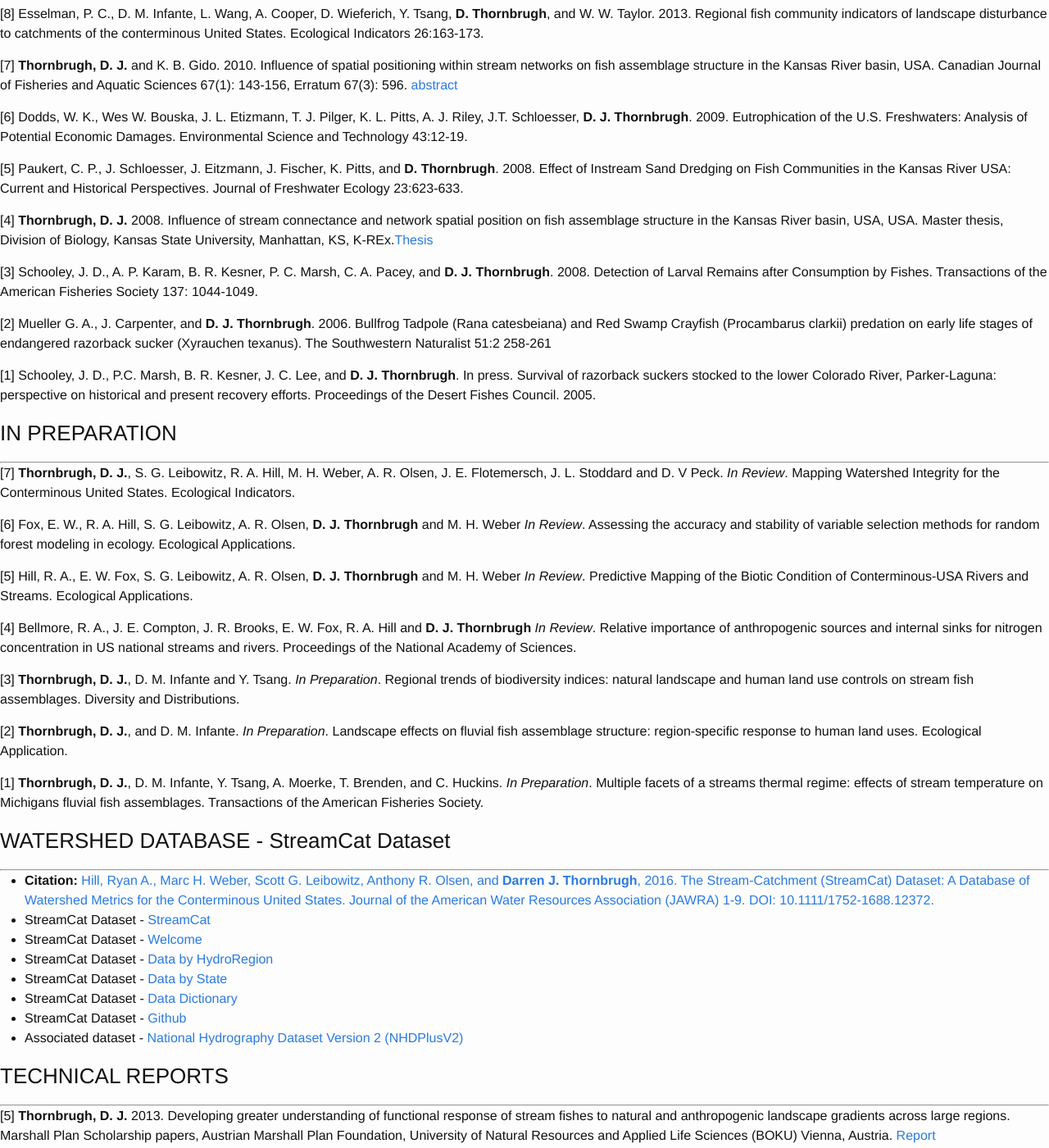
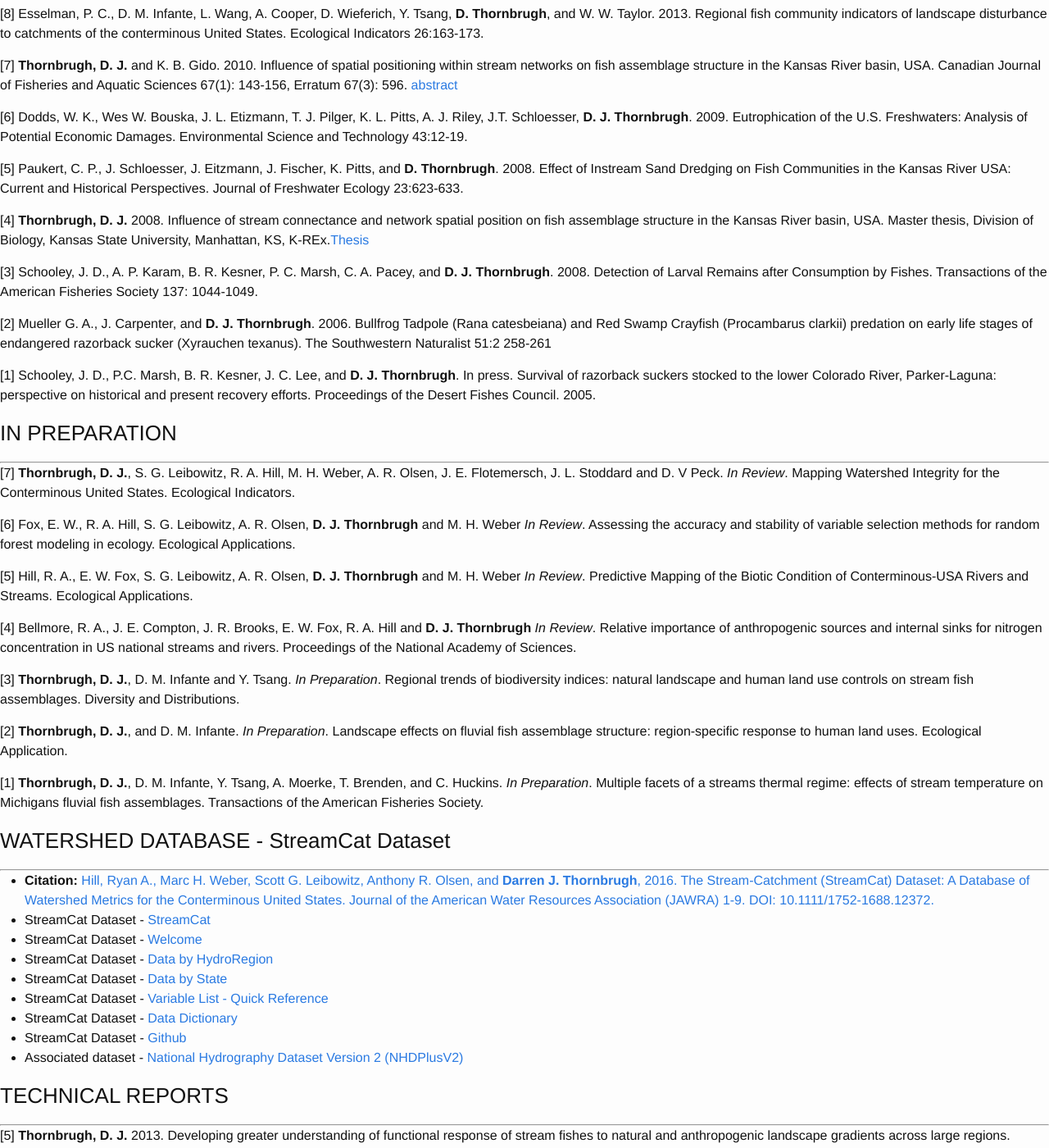
Before and after one commit to dthor/dthor.github.io, a Jekyll site: the page built from publications/publications.md, in a window 1280 px wide and 1400 px high, scrolled down 914 px. Shown: the whole window at 82% size. Built offline with Jekyll 4.4.1, drawn with Linux system fonts in a browser that asks for light colours; nearby versions of some CDN libraries; some web fonts are replaced.

Commit message:
update streamcat links

```diff
--- a/publications/publications.md
+++ b/publications/publications.md
@@ -24,7 +24,7 @@ permalink: /publications/
 
 [5] Paukert, C. P., J. Schloesser, J. Eitzmann, J. Fischer, K. Pitts, and **D. Thornbrugh**. 2008.  Effect of Instream Sand Dredging on Fish Communities in the Kansas River USA: Current and Historical Perspectives. Journal of Freshwater Ecology 23:623-633.
 
-[4] **Thornbrugh, D. J.** 2008. Influence of stream connectance and network spatial position on fish assemblage structure in the Kansas River basin, USA, USA. Master thesis, Division of Biology, Kansas State University, Manhattan, KS, K-REx.[Thesis](http://krex.k-state.edu/dspace/handle/2097/535)
+[4] **Thornbrugh, D. J.** 2008. Influence of stream connectance and network spatial position on fish assemblage structure in the Kansas River basin, USA. Master thesis, Division of Biology, Kansas State University, Manhattan, KS, K-REx.[Thesis](http://krex.k-state.edu/dspace/handle/2097/535)
 
 [3] Schooley, J. D., A. P. Karam, B. R. Kesner, P. C. Marsh, C. A. Pacey, and **D. J. Thornbrugh**. 2008. Detection of Larval Remains after Consumption by Fishes. Transactions of the American Fisheries Society 137: 1044-1049.
 
@@ -57,6 +57,7 @@ permalink: /publications/
 -   StreamCat Dataset - [Welcome](ftp://newftp.epa.gov/EPADataCommons/ORD/NHDPlusLandscapeAttributes/StreamCat/WelcomePage.html)
 -	StreamCat Dataset - [Data by HydroRegion](ftp://newftp.epa.gov/EPADataCommons/ORD/NHDPlusLandscapeAttributes/StreamCat/HydroRegions/)
 -	StreamCat Dataset - [Data by State](ftp://newftp.epa.gov/EPADataCommons/ORD/NHDPlusLandscapeAttributes/StreamCat/States/)
+-	StreamCat Dataset - [Variable List - Quick Reference](ftp://newftp.epa.gov/EPADataCommons/ORD/NHDPlusLandscapeAttributes/StreamCat/Documentation/VariableList-QuickReference.html)
 -	StreamCat Dataset - [Data Dictionary](ftp://newftp.epa.gov/EPADataCommons/ORD/NHDPlusLandscapeAttributes/StreamCat/Documentation/DataDictionary.html)
 -	StreamCat Dataset - [Github](https://github.com/USEPA/StreamCat)
 -	Associated dataset - [National Hydrography Dataset Version 2 (NHDPlusV2)](http://www.horizon-systems.com/nhdplus/NHDplusV2_home.php)
```
Also changed, not shown: links/links.md (+1 -0 lines), research/research.md (+1 -0 lines).
